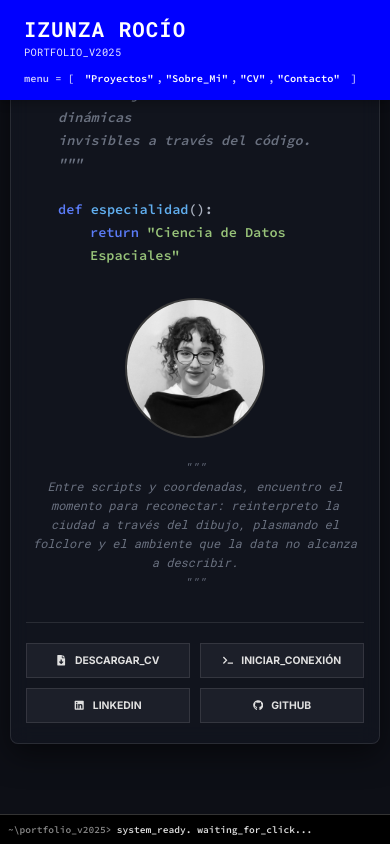
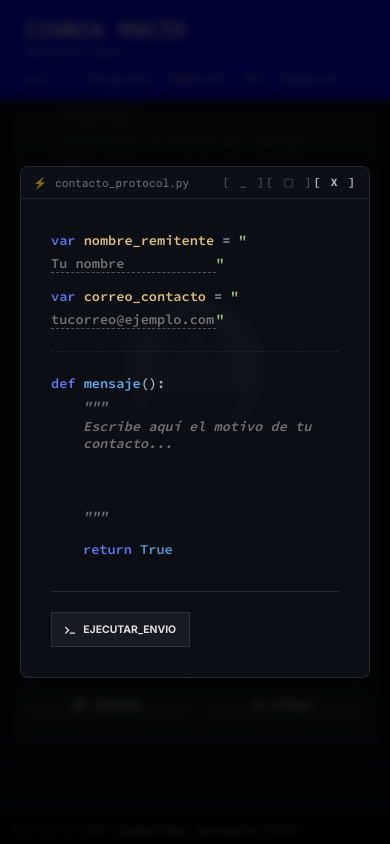
Before and after one commit to roizunza/portfolio-v1, a React (Vite) app: page / in a window 390 px wide. Both pictures are taken after a click on the button "INICIAR_CONEXIÓN". Shown: the part 269-1113 px from the top of the page. Built offline with nearby package versions, Linux system fonts and the light colour scheme.

Commit message:
Implementación del formulario de conexión

```diff
--- a/package.json
+++ b/package.json
@@ -10,6 +10,7 @@
     "preview": "vite preview"
   },
   "dependencies": {
+    "@emailjs/browser": "^4.4.1",
     "framer-motion": "^12.23.25",
     "react": "^19.2.0",
     "react-dom": "^19.2.0",
--- a/src/App.jsx
+++ b/src/App.jsx
@@ -1,25 +1,41 @@
-import React from 'react';
+import React, { useState } from 'react';
 import Header from './components/Header';
 import Footer from './components/Footer';
-import Hero from './components/Hero'; // <--- Nuevo
+import Hero from './components/Hero';
+import TerminalModal from './components/TerminalModal';
 
 function App() {
+  // 1. Aquí guardamos el estado: ¿La terminal está abierta o cerrada?
+  const [mostrarTerminal, setMostrarTerminal] = useState(false);
+
+  // 2. Funciones para controlar el estado
+  const abrirTerminal = () => {
+    console.log("¡Intentando abrir terminal!"); // Esto nos ayudará a ver si funciona en la consola (F12)
+    setMostrarTerminal(true);
+  };
+
+  const cerrarTerminal = () => setMostrarTerminal(false);
+
   return (
     <div style={{ display: 'flex', flexDirection: 'column', minHeight: '100vh' }}>
 
-      <Header />
+      {/* Pasamos la función al Header (para el botón del menú) */}
+      <Header alDarClicEnContacto={abrirTerminal} />
 
       <main style={{
         flex: 1,
         paddingTop: 'var(--altura-header)',
         paddingBottom: 'var(--altura-footer)',
-        backgroundColor: 'var(--fondo-app)' // Aseguramos fondo correcto
+        backgroundColor: 'var(--fondo-app)'
       }}>
-        {/* Aquí cargamos la Portada */}
-        <Hero />
+        {/* IMPORTANTE: Aquí pasamos la función al Hero (para el botón INICIAR CONEXIÓN) */}
+        <Hero alAbrirTerminal={abrirTerminal} />
       </main>
 
       <Footer />
+
+      {/* El Modal solo se muestra si mostrarTerminal es 'true' */}
+      <TerminalModal isOpen={mostrarTerminal} onClose={cerrarTerminal} />
 
     </div>
   );
--- a/src/components/Hero.jsx
+++ b/src/components/Hero.jsx
@@ -1,5 +1,6 @@
 import React from 'react';
-import { FaGithub, FaLinkedin, FaTerminal, FaFileDownload } from 'react-icons/fa';
+/* 1. Importamos FaPlug para el nuevo icono */
+import { FaGithub, FaLinkedin, FaFileDownload, FaPlug } from 'react-icons/fa';
 
 const Hero = ({ alAbrirTerminal }) => {
 
@@ -85,21 +86,32 @@ const Hero = ({ alAbrirTerminal }) => {
             </div>
 
             <div className="profile-buttons">
+              {/* Botón CV */}
               <button className="profile-btn" onClick={() => manejarClick('descarga', '/assets/cv_actual.pdf')}>
                 <FaFileDownload style={{marginRight: '8px'}}/> DESCARGAR_CV
               </button>
 
+              {/* Botón Conexión con nuevo LOGO (Enchufe) */}
               <button className="profile-btn" onClick={() => manejarClick('modal')}>
-                <FaTerminal style={{marginRight: '8px'}}/> INICIAR_CONEXIÓN
+                <FaPlug style={{marginRight: '8px', transform: 'rotate(90deg)'}}/> INICIAR_CONEXIÓN
               </button>
 
-              <button className="profile-btn" onClick={() => manejarClick('link', 'https://www.linkedin.com/in/tu-usuario-real/')}>
+              {/* Botón LinkedIn - PEGA TU LINK ABAJO */}
+              <button
+                className="profile-btn"
+                onClick={() => manejarClick('link', 'https://github.com/roizunza')}
+              >
                 <FaLinkedin style={{marginRight: '8px'}}/> LINKEDIN
               </button>
 
-              <button className="profile-btn" onClick={() => manejarClick('link', 'https://github.com/tu-usuario-real')}>
+              {/* Botón GitHub - PEGA TU LINK ABAJO */}
+              <button
+                className="profile-btn"
+                onClick={() => manejarClick('link', 'https://www.linkedin.com/in/rocioizunza/')}
+              >
                 <FaGithub style={{marginRight: '8px'}}/> GITHUB
               </button>
+
             </div>
 
           </div>
--- /dev/null
+++ b/src/components/TerminalModal.jsx
@@ -0,0 +1,200 @@
+import React, { useState } from 'react';
+import emailjs from '@emailjs/browser';
+import { FaTerminal } from 'react-icons/fa';
+
+const TerminalModal = ({ isOpen, onClose }) => {
+  const [nombre, setNombre] = useState('');
+  const [correo, setCorreo] = useState('');
+  const [mensaje, setMensaje] = useState('');
+
+  const [enviando, setEnviando] = useState(false);
+  const [logs, setLogs] = useState([]);
+
+  if (!isOpen) return null;
+
+  const enviarPaquete = () => {
+    if (!nombre || !correo || !mensaje) {
+      alert("Error: Faltan datos para el protocolo.");
+      return;
+    }
+
+    setEnviando(true);
+    setLogs(["> Initializing_handshake..."]);
+
+    const templateParams = {
+      nombre_remitente: nombre,
+      correo_contacto: correo,
+      mensaje: mensaje
+    };
+
+    emailjs.send(
+      'service_v7bqlj4',       // Service ID
+      'conexion_exitosa',      // Template ID
+      templateParams,
+      'x4IiQCqiWTLmhyKfR'      // Public Key
+    )
+    .then(() => {
+       const pasosExito = [
+        `> Encrypting_data_from: ${nombre}`,
+        "> Resolving_host: rocio_server...", // <--- ¡AQUÍ ESTÁ TU TOQUE PERSONAL!
+        "> Uploading_packet... 100%",
+        "> 200 OK. Message_received.",
+        "> Closing_connection..."
+       ];
+
+       pasosExito.forEach((texto, index) => {
+          setTimeout(() => {
+            setLogs(prev => [...prev, texto]);
+            if (index === pasosExito.length - 1) {
+              setTimeout(() => {
+                onClose();
+                setNombre(''); setCorreo(''); setMensaje(''); setLogs([]); setEnviando(false);
+                alert("¡Mensaje enviado con éxito!");
+              }, 1000);
+            }
+          }, index * 800);
+       });
+
+    }, (err) => {
+       setLogs(prev => [...prev, `> ERROR: ${err.text}`]);
+       alert(`Error: ${err.text}`);
+       setEnviando(false);
+    });
+  };
+
+  // Estilos inline para "resetear" los inputs y que parezcan código puro
+  const inputStyle = {
+    background: 'transparent',
+    border: 'none',
+    borderBottom: '1px dashed #555',
+    color: 'inherit',
+    fontFamily: 'inherit',
+    fontSize: 'inherit',
+    outline: 'none',
+    width: 'auto',
+    minWidth: '150px'
+  };
+
+  return (
+    <div className="modal-overlay">
+      {/* Reutilizamos la clase del Hero para la caja principal */}
+      <div className="profile-container" style={{ maxWidth: '700px', margin: '0 auto' }}>
+
+        {/* Header de Ventana */}
+        <div className="profile-window-bar">
+          <span style={{ display: 'flex', alignItems: 'center', gap: '8px' }}>
+            <span style={{ opacity: 0.5 }}>⚡</span> contacto_protocol.py
+          </span>
+          <span className="window-controls">
+            <span>[ _ ]</span>
+            <span>[ ▢ ]</span>
+            {/* [X] en blanco puro */}
+            <span onClick={onClose} style={{ cursor: 'pointer', color: '#FFFFFF', fontWeight: 'bold' }}>[ X ]</span>
+          </span>
+        </div>
+
+        <div className="profile-content" style={{ padding: '30px', display: 'block' }}>
+
+          {enviando ? (
+             // Vista de Logs (Verde Hacker)
+             <div className="code-block">
+                {logs.map((log, i) => (
+                  <div key={i} style={{ marginBottom: '5px', color: '#98c379' }}>{log}</div>
+                ))}
+                <span className="cursor-terminal"></span>
+             </div>
+          ) : (
+            // Vista de Formulario
+            <>
+              <div className="code-block">
+
+                {/* Línea 1: Variable Nombre */}
+                <div>
+                  <span className="ck-key">var</span>{' '}
+                  <span className="ck-cls">nombre_remitente</span>
+                  <span className="ck-punc"> = </span>
+                  <span className="ck-str">
+                    "
+                    <input
+                      type="text"
+                      style={inputStyle}
+                      placeholder="Tu nombre"
+                      value={nombre}
+                      onChange={(e) => setNombre(e.target.value)}
+                      autoFocus
+                    />
+                    "
+                  </span>
+                </div>
+
+                {/* Línea 2: Variable Correo */}
+                <div style={{ marginTop: '10px' }}>
+                  <span className="ck-key">var</span>{' '}
+                  <span className="ck-cls">correo_contacto</span>
+                  <span className="ck-punc"> = </span>
+                  <span className="ck-str">
+                    "
+                    <input
+                      type="email"
+                      style={inputStyle}
+                      placeholder="tucorreo@ejemplo.com"
+                      value={correo}
+                      onChange={(e) => setCorreo(e.target.value)}
+                    />
+                    "
+                  </span>
+                </div>
+
+                <div style={{ margin: '20px 0', borderTop: '1px dashed #333', opacity: 0.5 }}></div>
+
+                {/* Línea 3: Definición Función */}
+                <div>
+                  <span className="ck-key">def</span>{' '}
+                  <span className="ck-fn">mensaje</span>
+                  <span className="ck-punc">():</span>
+                </div>
+
+                {/* Línea 4: Docstring (Textarea) */}
+                <div className="indent-1 ck-com">
+                  """<br/>
+                  <textarea
+                    style={{
+                      ...inputStyle,
+                      width: '100%',
+                      borderBottom: 'none',
+                      resize: 'none',
+                      minHeight: '80px',
+                      fontStyle: 'italic'
+                    }}
+                    placeholder="Escribe aquí el motivo de tu contacto..."
+                    value={mensaje}
+                    onChange={(e) => setMensaje(e.target.value)}
+                  />
+                  <br/>"""
+                </div>
+
+                {/* Línea 5: Return */}
+                <div className="indent-1" style={{ marginTop: '10px' }}>
+                  <span className="ck-key">return</span>{' '}
+                  {/* True en Azul (#569cd6) */}
+                  <span style={{ color: '#569cd6' }}>True</span>
+                </div>
+
+              </div>
+
+              {/* Botones */}
+              <div className="profile-buttons" style={{ marginTop: '30px', paddingTop: '20px' }}>
+                <button className="profile-btn" onClick={enviarPaquete}>
+                  <FaTerminal style={{marginRight: '8px'}}/> EJECUTAR_ENVIO
+                </button>
+              </div>
+            </>
+          )}
+
+        </div>
+      </div>
+    </div>
+  );
+};
+
+export default TerminalModal;
--- a/src/index.css
+++ b/src/index.css
@@ -17,6 +17,14 @@
   /* --- MEDIDAS --- */
   --altura-header: 60px;
   --altura-footer: 40px;
+
+  /* --- COLORES EDITOR (MODAL) --- */
+  --bg-editor: #282c34;
+  --color-keyword: #c678dd; /* magenta */
+  --color-string: #98c379;  /* verde */
+  --color-function: #61afef; /* azul */
+  --color-comment: #5c6370; /* gris */
+  --color-variable: #e06c75; /* rojo suave */
 }
 
 /* Reset */
@@ -30,6 +38,11 @@ body {
 
 /* --- ANIMACIONES --- */
 @keyframes parpadeo { 0%, 50% { opacity: 1; } 51%, 100% { opacity: 0; } }
+@keyframes entradaSuave {
+  from { opacity: 0; transform: scale(0.95); }
+  to { opacity: 1; transform: scale(1); }
+}
+
 .cursor-terminal {
   display: inline-block; width: 10px; height: 18px;
   background-color: var(--texto-principal); margin-left: 5px;
@@ -79,7 +92,7 @@ body {
 }
 
 .profile-container {
-  background-color: rgba(21, 24, 35, 0.6);
+  background-color: rgba(21, 24, 35, 0.6); /* Vidrio */
   backdrop-filter: blur(10px); -webkit-backdrop-filter: blur(10px);
   border: 1px solid var(--borde-sutil);
   border-radius: 12px;
@@ -106,7 +119,7 @@ body {
   align-items: flex-start;
 }
 
-/* Columna Izquierda */
+/* Columna Izquierda (Foto) */
 .profile-left {
   flex-shrink: 0; display: flex; flex-direction: column;
   align-items: flex-start; width: 300px;
@@ -123,7 +136,7 @@ body {
   font-family: var(--fuente-datos); font-style: italic;
 }
 
-/* Columna Derecha */
+/* Columna Derecha (Código) */
 .profile-right {
   flex: 1; display: flex; flex-direction: column;
 }
@@ -142,7 +155,7 @@ body {
 .indent-1 { margin-left: 2rem; }
 .indent-2 { margin-left: 4rem; }
 
-/* Botones */
+/* Botones Hero */
 .profile-buttons {
   display: flex; gap: 15px; flex-wrap: nowrap;
   align-items: center; margin-top: 50px; padding-top: 30px;
@@ -166,110 +179,81 @@ body {
 }
 
 /* =========================================
-   RESPONSIVIDAD (MÓVIL) - CORRECCIONES FINALES
+   ESTILOS DEL MODAL (EDITOR CONTACTO)
    ========================================= */
-@media (max-width: 768px) {
-
-  /* 1. HEADER: Alineación Izquierda y Ajuste de Texto */
-  .header-container {
-    flex-direction: column;
-    align-items: flex-start; /* Alineado a la Izquierda */
-    justify-content: center;
-    gap: 8px;
-    height: auto;
-    padding: 15px 1.5rem; /* Padding ajustado */
-  }
-  .header-branding { margin-bottom: 5px; }
-  .header-title { font-size: 1.3rem; }
-  .header-subtitle {
-    display: block; /* Se muestra PORTFOLIO_V2025 */
-    font-size: 0.65rem;
-    margin-top: 2px;
-  }
-  .header-nav {
-    font-size: 0.65rem; /* Fuente pequeña para que quepa */
-    width: 100%;
-    flex-wrap: wrap; /* Permitir que baje si es necesario, aunque intentará mantenerse */
-    justify-content: flex-start; /* Alineado a la izquierda */
-  }
-  .nav-btn { padding: 0 3px; }
-
-  /* 2. HERO: Aprovechamiento de Espacio */
-  .hero-section {
-    padding: 100px 10px 60px 10px; /* Más padding top por el header */
-    align-items: flex-start;
-  }
-  .profile-container {
-    width: 100%;
-    max-width: 100%; /* Aprovechar todo el ancho */
-    border-radius: 8px;
-  }
-
-  /* Header de Ventana más pequeño */
-  .profile-window-bar {
-    padding: 8px 12px;
-    font-size: 0.7rem;
-  }
-  .window-controls { letter-spacing: 1px; }
-
-  /* 3. REORDENAMIENTO (Definición > Foto > Comentario > Botones) */
-  .profile-content {
-    display: flex;
-    flex-direction: column;
-    padding: 20px 15px;
-    gap: 0; /* Quitamos gap del padre para manejar margenes individuales */
-  }
-
-  /* TRUCO CSS: 'display: contents' elimina el contenedor visual
-     permitiendo que los hijos (imagen, codigo, botones) se ordenen libremente */
-  .profile-left, .profile-right {
-    display: contents;
-  }
-
-  /* ORDEN 1: Código (Definición Urbanista) */
-  .code-block {
-    order: 1;
-    margin-bottom: 30px;
-    font-size: 0.85rem;
-    width: 100%;
-  }
-
-  /* ORDEN 2: Foto */
-  .profile-image {
-    order: 2;
-    width: 140px; height: 140px;
-    margin: 0 auto 20px auto; /* Centrada horizontalmente */
-  }
-
-  /* ORDEN 3: Comentario (Quote) */
-  .profile-quote {
-    order: 3;
-    text-align: center; /* En móvil se ve mejor centrado, pero si prefieres izq avísame */
-    margin-bottom: 30px;
-    font-size: 0.75rem;
-  }
-
-  /* ORDEN 4: Botones (Cuadrícula 2x2) */
-  .profile-buttons {
-    order: 4;
-    display: grid;
-    grid-template-columns: 1fr 1fr;
-    gap: 10px;
-    margin-top: 0;
-    padding-top: 20px;
-    border-top: 1px solid var(--borde-sutil);
-  }
-  .profile-btn {
-    width: 100%;
-    font-size: 0.65rem; /* Texto pequeño para que quepa "INICIAR CONEXION" */
-    padding: 10px 5px;
-  }
+.modal-overlay {
+  position: fixed; top: 0; left: 0; width: 100%; height: 100%;
+  background-color: rgba(0, 0, 0, 0.8);
+  backdrop-filter: blur(5px);
+  display: flex; align-items: center; justify-content: center;
+  z-index: 2000; padding: 20px;
+  animation: entradaSuave 0.3s ease-out forwards;
 }
 
-/* ... MANTÉN TODO EL CSS ANTERIOR DE HEADER, HERO Y GLOBALES ... */
+.code-editor {
+  background-color: var(--bg-editor);
+  border: 1px solid #1a1d28;
+  border-radius: 8px;
+  overflow: hidden;
+  width: 100%; max-width: 600px;
+  font-family: var(--fuente-codigo);
+  box-shadow: 0 20px 50px rgba(0,0,0,0.5);
+}
+
+.editor-header {
+  background-color: #21252b; color: var(--texto-secundario);
+  padding: 12px 20px; display: flex; justify-content: space-between; align-items: center;
+  font-size: 13px; border-bottom: 1px solid #181a1f;
+}
+.editor-filename { color: var(--texto-secundario); }
+.editor-close { cursor: pointer; color: #ff5f56; font-weight: bold; }
+
+.editor-content { padding: 24px; font-size: 14px; line-height: 1.8; color: var(--text-primary); }
+
+.code-line { margin-bottom: 15px; display: flex; flex-wrap: wrap; align-items: center; }
+.code-keyword { color: var(--color-keyword); font-weight: bold; margin-right: 8px; }
+.code-variable { color: var(--color-variable); margin-right: 8px; }
+.code-operator { color: var(--texto-principal); margin-right: 8px; }
+.code-string { color: var(--color-string); display: flex; align-items: center; flex: 1; }
+.code-function-name { color: var(--color-function); }
+.code-punctuation { color: var(--texto-principal); }
+.code-comment { color: var(--color-comment); font-style: italic; }
+.code-indent { margin-left: 2rem; }
+
+.input-field {
+  background: transparent; border: none; outline: none;
+  color: var(--color-string); font-family: inherit; font-size: inherit;
+  width: 100%; border-bottom: 1px dashed #444;
+}
+.input-field::placeholder { color: #5c6370; opacity: 0.5; font-style: italic; }
+
+.textarea-field {
+  background: transparent; border: none; outline: none;
+  color: #abb2bf; font-family: inherit; font-size: inherit;
+  width: 100%; resize: none; display: block; min-height: 80px;
+}
+
+.editor-divider { height: 1px; background-color: var(--borde-sutil); margin: 20px 0; opacity: 0.3; }
+
+.editor-footer {
+  background-color: #21252b; padding: 16px 24px;
+  display: flex; align-items: center; justify-content: flex-end;
+  border-top: 1px solid var(--azul-electrico);
+}
+
+.send-btn {
+  background-color: transparent; color: var(--color-function);
+  border: 1px solid var(--color-function); padding: 8px 20px;
+  font-family: inherit; font-weight: bold; cursor: pointer;
+  border-radius: 4px; transition: all 0.3s;
+}
+.send-btn:hover { background-color: var(--color-function); color: #282c34; }
+
+.terminal-logs { padding: 40px; color: var(--color-string); font-family: var(--fuente-codigo); }
+.log-line { margin-bottom: 5px; }
 
 /* =========================================
-   ESTILOS DEL FOOTER (NUEVO)
+   ESTILOS DEL FOOTER
    ========================================= */
 .footer-container {
   position: fixed; bottom: 0; left: 0; width: 100%;
@@ -278,12 +262,12 @@ body {
   display: flex; align-items: center;
   padding: 0 1rem; z-index: 1000;
   border-top: 1px solid #333;
-  overflow: hidden; /* Evita que el texto largo rompa el layout */
+  overflow: hidden;
 }
 
 .footer-content {
   font-family: var(--fuente-codigo);
-  font-size: 0.85rem; /* Tamaño Escritorio */
+  font-size: 0.85rem;
   color: var(--texto-principal);
   white-space: nowrap;
   display: flex; align-items: center;
@@ -291,27 +275,56 @@ body {
 }
 
 /* =========================================
-   RESPONSIVIDAD (MÓVIL) - ACTUALIZACIÓN
+   RESPONSIVIDAD (MÓVIL)
    ========================================= */
 @media (max-width: 768px) {
-  /* ... (Tus estilos de Header y Hero móvil previos siguen aquí) ... */
+  /* HEADER */
+  .header-container {
+    flex-direction: column; align-items: flex-start; justify-content: center;
+    gap: 8px; height: auto; padding: 15px 1.5rem;
+  }
+  .header-branding { margin-bottom: 5px; }
+  .header-title { font-size: 1.3rem; }
+  .header-subtitle { display: block; font-size: 0.65rem; margin-top: 2px; }
+  .header-nav {
+    font-size: 0.65rem; width: 100%; flex-wrap: wrap; justify-content: flex-start;
+  }
+  .nav-btn { padding: 0 3px; }
 
-  /* FOOTER MÓVIL: Ajuste de tamaño */
-  .footer-container {
-    height: 30px; /* Barra más delgada (antes 40px) */
-    padding: 0 0.5rem;
+  /* HERO */
+  .hero-section { padding: 100px 10px 60px 10px; align-items: flex-start; }
+  .profile-container { width: 100%; max-width: 100%; border-radius: 8px; }
+  .profile-window-bar { padding: 8px 12px; font-size: 0.7rem; }
+
+  .profile-content {
+    display: flex; flex-direction: column; padding: 20px 15px; gap: 0;
   }
+  .profile-left, .profile-right { display: contents; }
 
-  .footer-content {
-    font-size: 0.6rem; /* Fuente "micro" estilo consola */
+  /* ORDEN MÓVIL */
+  .code-block { order: 1; margin-bottom: 30px; font-size: 0.85rem; width: 100%; }
+  .profile-image { order: 2; width: 140px; height: 140px; margin: 0 auto 20px auto; }
+  .profile-quote { order: 3; text-align: center; margin-bottom: 30px; font-size: 0.75rem; }
+
+  .profile-buttons {
+    order: 4; display: grid; grid-template-columns: 1fr 1fr;
+    gap: 10px; margin-top: 0; padding-top: 20px;
+    border-top: 1px solid var(--borde-sutil);
   }
+  .profile-btn { width: 100%; font-size: 0.65rem; padding: 10px 5px; }
 
-  /* Opcional: Ocultar la ruta larga en móvil si sigue estorbando */
+  /* FOOTER */
+  .footer-container { height: 30px; padding: 0 0.5rem; }
+  .footer-content { font-size: 0.6rem; }
   .ruta-desktop { display: none; }
   .ruta-mobile { display: inline; }
+
+  /* MODAL */
+  .editor-content { padding: 15px; }
+  .code-line { font-size: 0.8rem; }
+  .code-indent { margin-left: 1rem; }
 }
 
-/* Para escritorio, ocultamos la versión corta */
 @media (min-width: 769px) {
   .ruta-mobile { display: none; }
 }
```
Also changed, not shown: 1 other file (tests, documents, lock files or other folders).
